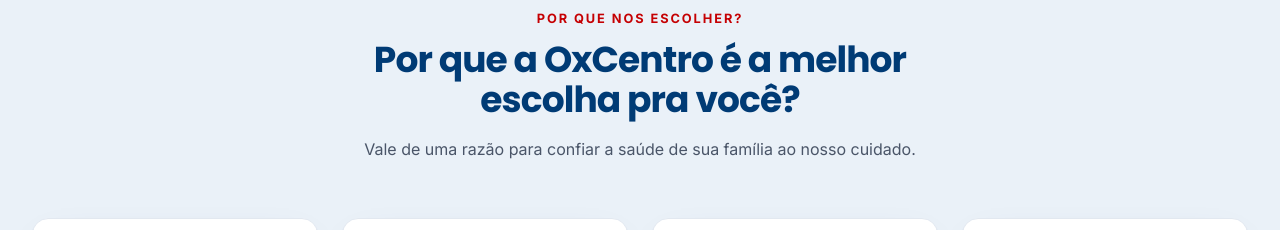
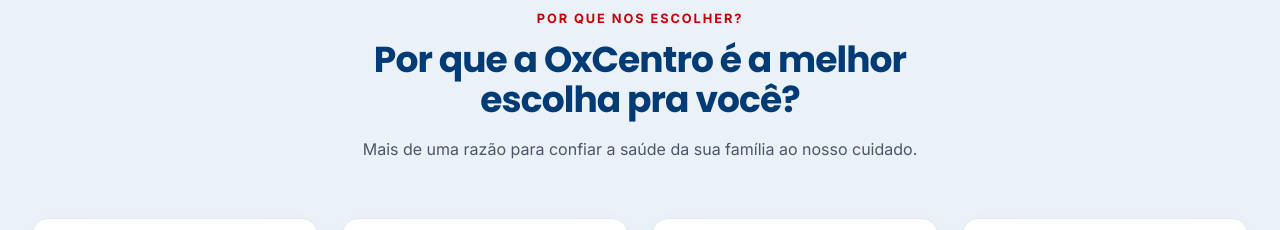
Before and after one commit to WrMaxMarketing/oxcentro, a Next.js app: page / in a window 1280 px wide. Shown: the part 1980-2210 px from the top of the page. Built offline with nearby package versions, Linux system fonts and the light colour scheme.

Commit message:
fix(copy): corrige headline da seção de benefícios

```diff
--- a/components/oxcentro/why-choose-section.tsx
+++ b/components/oxcentro/why-choose-section.tsx
@@ -39,7 +39,8 @@ export function WhyChooseSection() {
             Por que a OxCentro é a melhor escolha pra você?
           </h2>
           <p className="text-cinza leading-relaxed">
-            Vale de uma razão para confiar a saúde de sua família ao nosso cuidado.
+            {/* HIDE (orig): "Vale de uma razão para confiar a saúde de sua família ao nosso cuidado." (frase truncada/agramatical) */}
+            Mais de uma razão para confiar a saúde da sua família ao nosso cuidado.
           </p>
         </FadeInSection>
 
```
